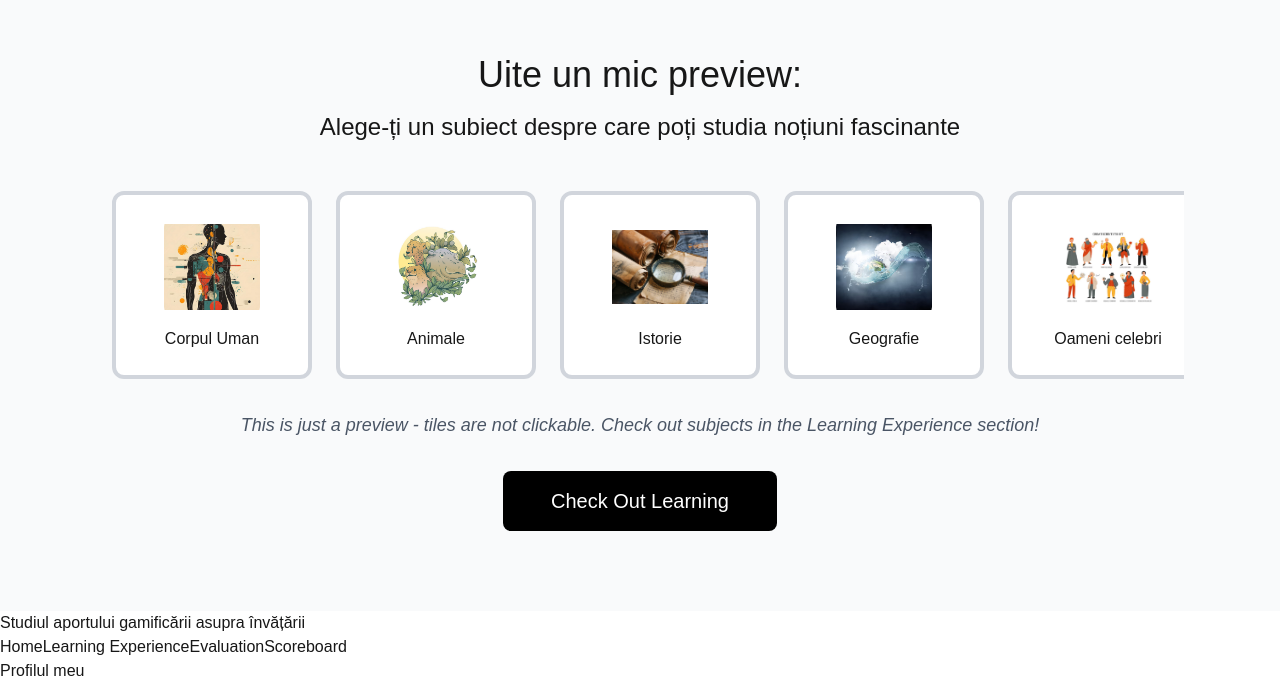
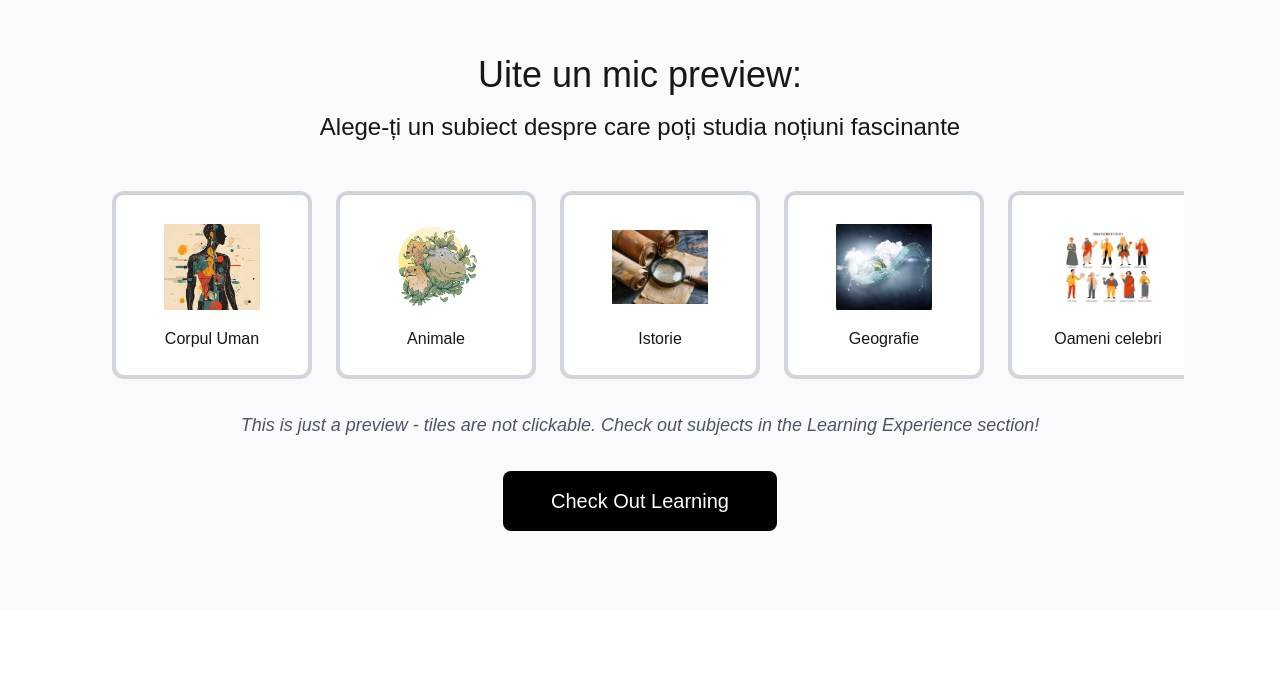
Before and after one commit to Andreis0605/mps_proiect_deploy, a Next.js app: page /scoreboard in a window 1280 px wide. Shown: the part 4183-4866 px from the top of the page. After the commit the page ends 4794 px from the top, so only its background shows below. Built offline with nearby package versions, Linux system fonts and the light colour scheme; no server answers; the database is empty; sample sign-in values are in the browser's storage.

Commit message:
Removed mini navbar in scoreboard page

```diff
--- a/app/scoreboard/page.tsx
+++ b/app/scoreboard/page.tsx
@@ -595,7 +595,6 @@ export default function ScoreboardPage() {
         </div>
       </section>
 
-      <Navigation />
     </div>
   );
 }
```
